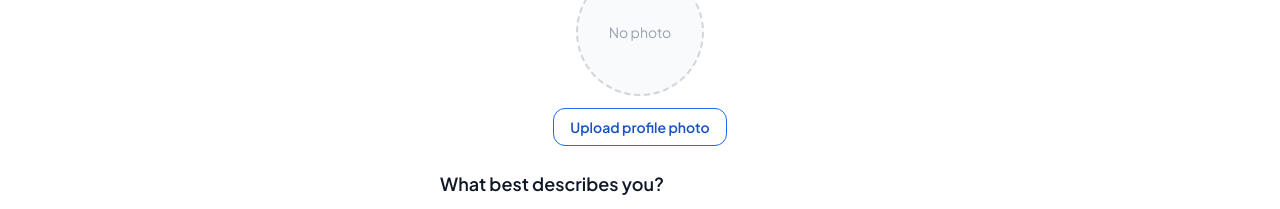
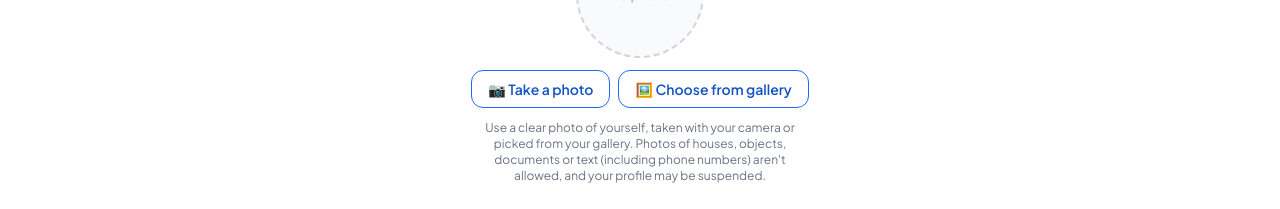
Before and after one commit to kayotive/verifiedroomie-v2, a Next.js app: page /onboarding in a window 1280 px wide. Shown: the part 318-527 px from the top of the page. Built offline with nearby package versions, Linux system fonts and the light colour scheme; no server answers.

Commit message:
Add camera and gallery photo buttons with photo rule note

```diff
--- a/src/app/onboarding/page.tsx
+++ b/src/app/onboarding/page.tsx
@@ -125,10 +125,32 @@ export default function OnboardingPage() {
             <span className="text-sm text-gray-400">No photo</span>
           )}
         </div>
-        <label className="cursor-pointer rounded-xl border border-emerald-600 px-4 py-2 text-sm font-semibold text-emerald-700 hover:bg-emerald-50">
-          {preview ? "Change photo" : "Upload profile photo"}
-          <input type="file" accept="image/*" onChange={onPick} className="hidden" />
-        </label>
+        <div className="flex flex-wrap justify-center gap-2">
+          <label className="cursor-pointer rounded-xl border border-emerald-600 px-4 py-2 text-sm font-semibold text-emerald-700 hover:bg-emerald-50">
+            📷 Take a photo
+            <input
+              type="file"
+              accept="image/jpeg,image/png,image/webp"
+              capture="user"
+              onChange={onPick}
+              className="hidden"
+            />
+          </label>
+          <label className="cursor-pointer rounded-xl border border-emerald-600 px-4 py-2 text-sm font-semibold text-emerald-700 hover:bg-emerald-50">
+            🖼️ Choose from gallery
+            <input
+              type="file"
+              accept="image/jpeg,image/png,image/webp"
+              onChange={onPick}
+              className="hidden"
+            />
+          </label>
+        </div>
+        <p className="max-w-xs text-center text-xs text-gray-500">
+          Use a clear photo of yourself, taken with your camera or picked from your gallery. Photos of
+          houses, objects, documents or text (including phone numbers) aren&apos;t allowed, and your
+          profile may be suspended.
+        </p>
       </div>
 
       <div className="flex flex-col gap-3">
--- a/src/app/profile/ProfileForm.tsx
+++ b/src/app/profile/ProfileForm.tsx
@@ -171,10 +171,32 @@ export default function ProfileForm({ initial }: { initial: Initial }) {
             <span className="text-sm text-gray-400">No photo</span>
           )}
         </div>
-        <label className="cursor-pointer rounded-xl border border-emerald-600 px-4 py-2 text-sm font-semibold text-emerald-700 hover:bg-emerald-50">
-          Change photo
-          <input type="file" accept="image/*" onChange={onPick} className="hidden" />
-        </label>
+        <div className="flex flex-wrap justify-center gap-2">
+          <label className="cursor-pointer rounded-xl border border-emerald-600 px-4 py-2 text-sm font-semibold text-emerald-700 hover:bg-emerald-50">
+            📷 Take a photo
+            <input
+              type="file"
+              accept="image/jpeg,image/png,image/webp"
+              capture="user"
+              onChange={onPick}
+              className="hidden"
+            />
+          </label>
+          <label className="cursor-pointer rounded-xl border border-emerald-600 px-4 py-2 text-sm font-semibold text-emerald-700 hover:bg-emerald-50">
+            🖼️ Choose from gallery
+            <input
+              type="file"
+              accept="image/jpeg,image/png,image/webp"
+              onChange={onPick}
+              className="hidden"
+            />
+          </label>
+        </div>
+        <p className="max-w-xs text-center text-xs text-gray-500">
+          Use a clear photo of yourself, taken with your camera or picked from your gallery. Photos of
+          houses, objects, documents or text (including phone numbers) aren&apos;t allowed, and your
+          profile may be suspended.
+        </p>
       </div>
 
       <div>
```
